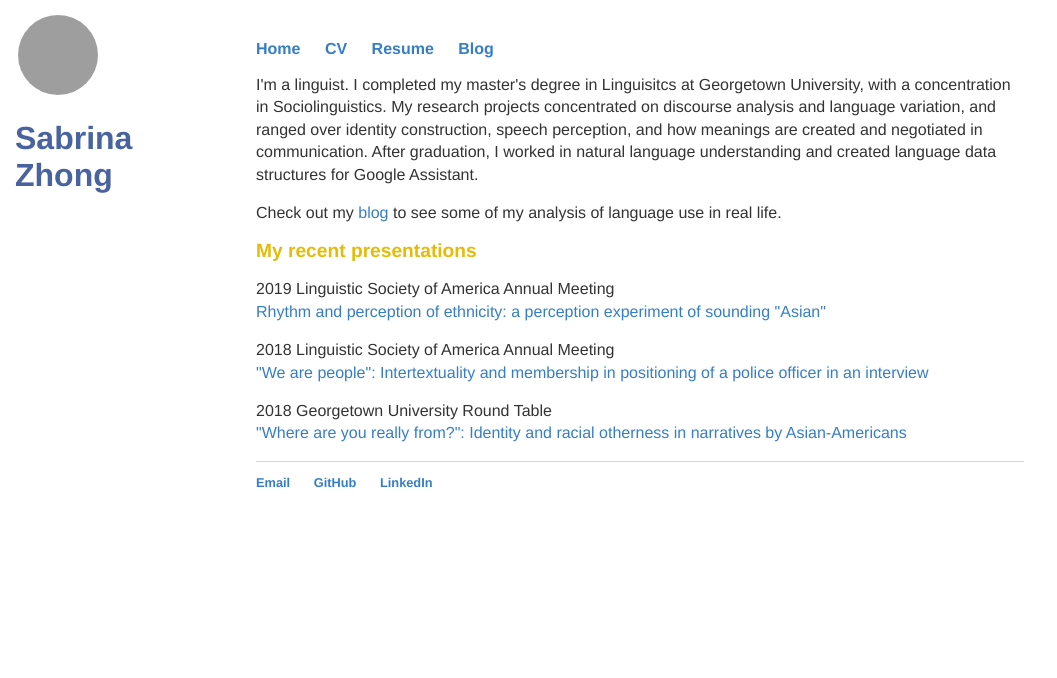
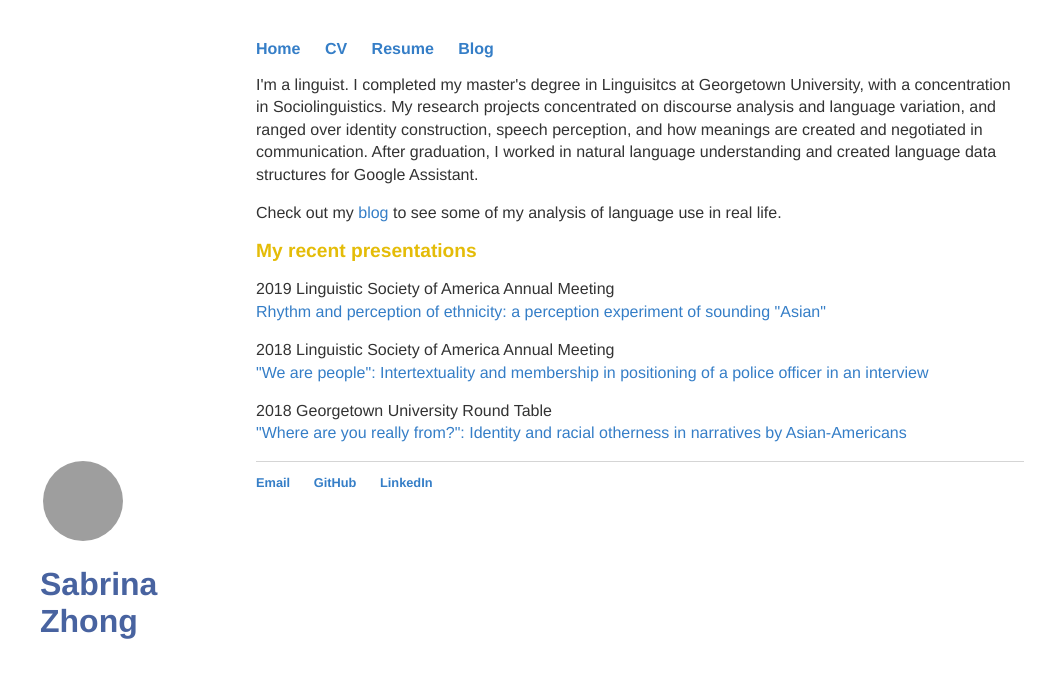
Before and after one commit to sabrinazhong/sabrinazhong.github.io, a Jekyll site: the page built from index.html, in a window 1280 px wide. Shown: the top 678 px of the page, without its empty margins (0-1057 px from the left). Built offline with Jekyll 4.4.1, drawn with Linux system fonts in a browser that asks for light colours; grey boxes are pictures that could not be loaded.

Commit message:
Update main.css

```diff
--- a/css/main.css
+++ b/css/main.css
@@ -55,8 +55,8 @@
 
 .sidebar {
   position: fixed;
-  left: 15px;
-  top: 15px;
+  left: 40px;
+  top: 40 px;
   width: 80px;
   font-family: Helvetica, sans-serif;
   a {
```
